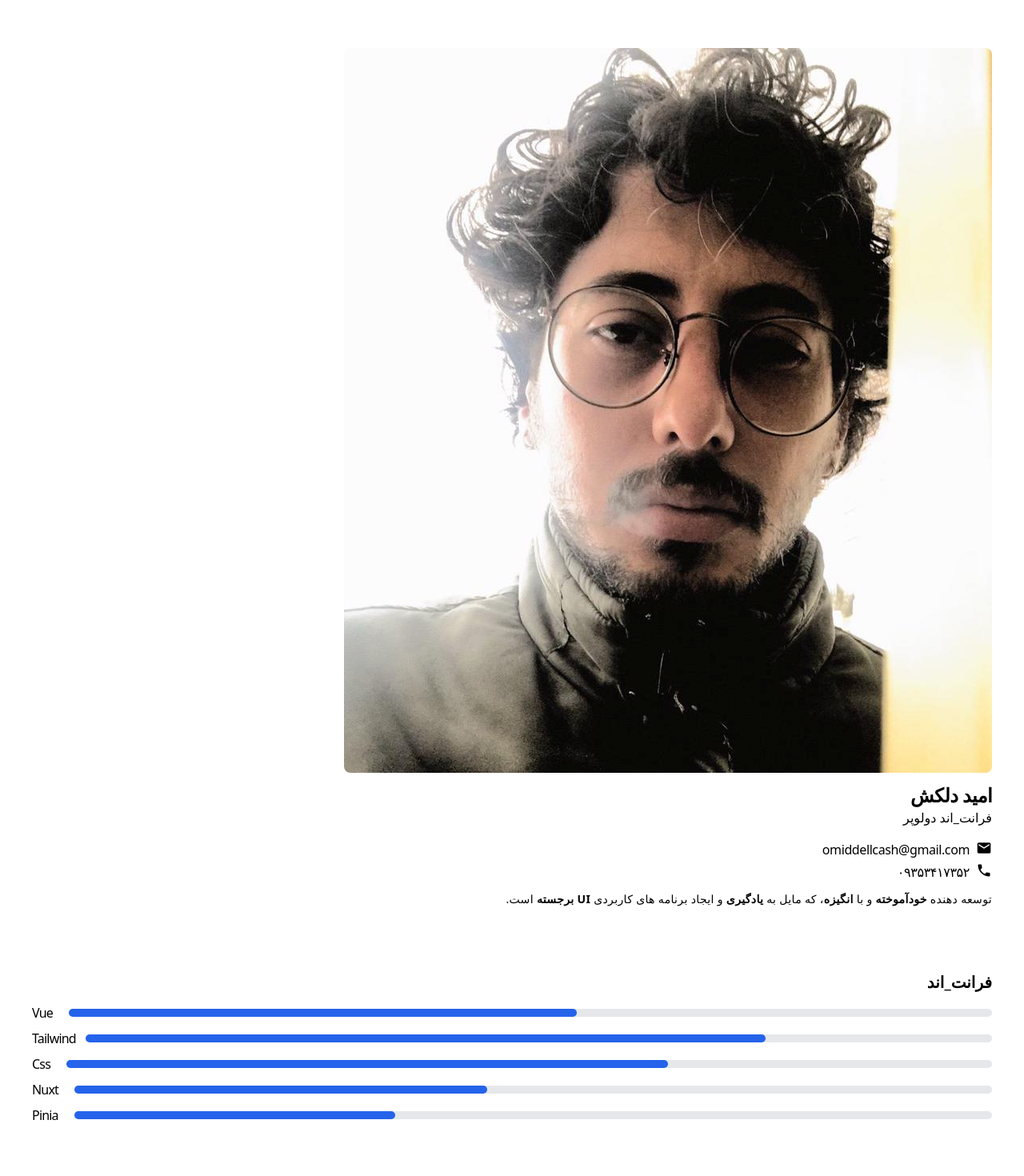
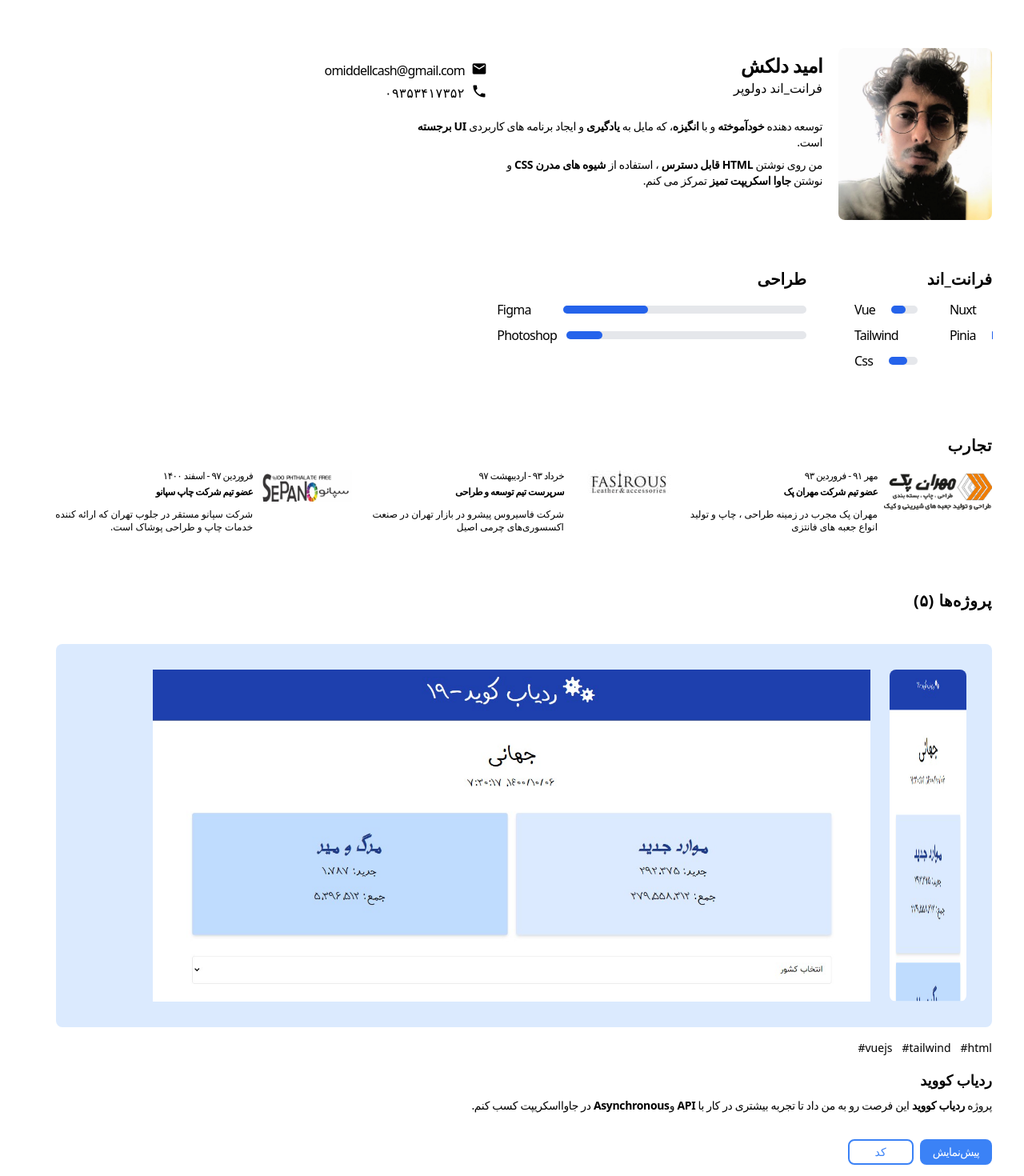
Before and after one commit to Dellcash/I-am-Dellcash, a Vue app: page / in a window 1280 px wide. Shown: the top 1470 px of the page at 80% size. Built offline with nearby package versions, Linux system fonts and the light colour scheme; the HTML template or start-up script is replaced by a standard one.

Commit message:
medium layout

```diff
--- a/src/components/Portfolio.vue
+++ b/src/components/Portfolio.vue
@@ -9,7 +9,7 @@ import Footer from "./layout/Footer.vue";
 </script>
 
 <template>
-	<section class="space-y-10 mb-1 mt-10">
+	<section class="space-y-10 mb-1 mt-10 sm:space-y-5">
 		<Card />
 		<Progress />
 		<Exp />
--- a/src/components/layout/Card.vue
+++ b/src/components/layout/Card.vue
@@ -16,32 +16,45 @@ const info = ref([
 </script>
 
 <template>
-	<section class="p-5 m-5 bg-white rounded-lg">
-		<img src="../../assets/images/dellcash.png" alt="photo of me" class="rounded-lg" />
-		<div class="pt-3 space-y-3">
+	<section class="p-5 m-5 bg-white rounded-lg sm:flex">
+		<img
+			src="../../assets/images/dellcash.png"
+			alt="photo of me"
+			class="rounded-lg sm:w-48"
+		/>
+		<div class="pt-3 space-y-3 sm:pr-5 sm:pt-0">
+			<div class="space-y-3 sm:flex sm:items-center sm:pb-2 sm:justify-between">
 				<div>
 					<h1 class="text-2xl font-bold tracking-tight">امید دلکش</h1>
 					<h4 class="sub-text">فرانت‌_اند دولوپر</h4>
 				</div>
 				<div class="info">
 					<div v-for="inf in info" :key="inf">
-					<h4 class="flex items-end">
+						<h4 class="flex items-end sub-text">
 							<span class="pl-2 text-xl material-icons">{{ inf.icon }}</span
 							><a
 								:href="inf.href"
 								target="_blank"
-							class="tracking-tight hover:text-black"
+								class="tracking-tight sm:tracking-tighter hover:text-black"
 								>{{ inf.title }}</a
 							>
 						</h4>
 					</div>
 				</div>
-			<div class="text-sm sub-text">
-				<p class="w-5/6 tracking-wide">
+			</div>
+			<div
+				class="tracking-wide sm:tracking-tight text-sm sm:space-y-2 sub-text"
+			>
+				<p class="w-5/6">
 					<!-- من <strong>جونیور</strong> دولوپر هستم. <br> -->
 					توسعه دهنده <strong>خود‌آموخته</strong> و با <strong>انگیزه</strong>،
 					که مایل به <strong>یادگیری</strong> و ایجاد برنامه های کاربردی
 					<strong>UI برجسته</strong> است.
+				</p>
+				<p class="hidden sm:block w-4/6">
+					من روی نوشتن <strong>HTML قابل دسترس</strong> ، استفاده از
+					<strong>شیوه های مدرن CSS</strong> و نوشتن
+					<strong>جاوا اسکریپت تمیز</strong> تمرکز می کنم.
 				</p>
 			</div>
 		</div>
@@ -49,7 +62,7 @@ const info = ref([
 </template>
 
 <style scoped>
-/* .info div:last-child h4 a {
-	letter-spacing: .5px;
-} */
+.info div:last-child h4 a {
+	letter-spacing: 0.5px;
+}
 </style>
--- a/src/components/layout/Exp.vue
+++ b/src/components/layout/Exp.vue
@@ -35,11 +35,11 @@ const experience = ref([
 <template>
 	<section class="p-5 m-5 bg-white rounded-lg">
 		<h1 class="text-xl font-bold tracking-wide">تجارب</h1>
-		<div class="exp">
-			<div v-for="exp in experience" :key="exp" class="">
-				<div class="flex items-center space-y-7">
-					<a :href="exp.href" target="_blank" class="w-60"
-						><img :src="exp.src" alt="company logo" class="pl-5 mb-7"
+		<div class="exp sm:flex">
+			<div v-for="exp in experience" :key="exp" class="sm:w-1/3">
+				<div class="flex items-center space-y-7 sm:space-y-0 sm:items-start sm:mt-4">
+					<a :href="exp.href" target="_blank" class="w-60 sm:w-48"
+						><img :src="exp.src" alt="company logo" class="pl-5 mb-7 sm:pl-2 sm:mb-10"
 					/></a>
 					<div>
 						<h4 class="pb-1 text-xs tracking-tighter sub-text">
--- a/src/components/layout/Progress.vue
+++ b/src/components/layout/Progress.vue
@@ -1,42 +1,131 @@
 <template>
-	<div dir="ltr" class="p-5 m-5 bg-white rounded-lg">
-		<h1 style="direction: rtl" class="text-xl font-bold mb-3">فرانت_اند</h1>
-		<div class="space-y-2 tracking-tighter">
+	<div class="lg:flex lg:items-start">
+		<section dir="ltr" class="p-5 m-5 bg-white rounded-lg sm:mt-0">
+			<h1 style="direction: rtl" class="mb-3 text-xl font-bold">فرانت_اند</h1>
+			<div
+				class="space-y-2 tracking-tighter sm:flex sm:items-start sm:space-y-0 sm:space-x-10"
+			>
+				<div class="space-y-2 sm:w-1/2">
 					<!-- Vue -->
 					<div class="flex items-center justify-between space-x-5">
 						<h3>Vue</h3>
-				<div class="w-full bg-gray-200 rounded-full h-2.5 dark:bg-gray-700 w-3/4">
-					<div class="bg-blue-600 h-2.5 rounded-full" style="width: 55%"></div>
+						<div
+							class="
+								w-full
+								bg-gray-200
+								rounded-full
+								h-2.5
+								dark:bg-gray-700
+								w-3/4
+							"
+						>
+							<div
+								class="bg-blue-600 h-2.5 rounded-full"
+								style="width: 55%"
+							></div>
 						</div>
 					</div>
 					<!-- Tailwind -->
 					<div class="flex items-center space-x-3">
-				<h3>Tailwind</h3>
+						<h3 class="sm:pr-3">Tailwind</h3>
 						<div class="w-full bg-gray-200 rounded-full h-2.5 dark:bg-gray-700">
-					<div class="bg-blue-600 h-2.5 rounded-full" style="width: 75%"></div>
+							<div
+								class="bg-blue-600 h-2.5 rounded-full"
+								style="width: 75%"
+							></div>
 						</div>
 					</div>
 					<!-- Css -->
-			<div class="flex items-center space-x-5 justify-between">
+					<div class="flex items-center justify-between space-x-5">
 						<h3>Css</h3>
-				<div class="w-full bg-gray-200 rounded-full h-2.5 dark:bg-gray-700 w-3/4">
-					<div class="bg-blue-600 h-2.5 rounded-full" style="width: 65%"></div>
+						<div
+							class="
+								w-full
+								bg-gray-200
+								rounded-full
+								h-2.5
+								dark:bg-gray-700
+								w-3/4
+							"
+						>
+							<div
+								class="bg-blue-600 h-2.5 rounded-full"
+								style="width: 65%"
+							></div>
 						</div>
 					</div>
+				</div>
+				<div class="space-y-2 sm:w-1/2">
 					<!-- Nuxt -->
 					<div class="flex items-center justify-between space-x-5">
 						<h3>Nuxt</h3>
-				<div class="w-full bg-gray-200 rounded-full h-2.5 dark:bg-gray-700 w-3/4">
-					<div class="bg-blue-600 h-2.5 rounded-full" style="width: 45%"></div>
+						<div
+							class="
+								w-full
+								bg-gray-200
+								rounded-full
+								h-2.5
+								dark:bg-gray-700
+								w-3/4
+							"
+						>
+							<div
+								class="bg-blue-600 h-2.5 rounded-full"
+								style="width: 45%"
+							></div>
 						</div>
 					</div>
 					<!-- Pinia -->
 					<div class="flex items-center justify-between space-x-5">
 						<h3>Pinia</h3>
-				<div class="w-full bg-gray-200 rounded-full h-2.5 dark:bg-gray-700 w-3/4">
-					<div class="bg-blue-600 h-2.5 rounded-full" style="width: 35%"></div>
+						<div
+							class="
+								w-full
+								bg-gray-200
+								rounded-full
+								h-2.5
+								dark:bg-gray-700
+								w-3/4
+							"
+						>
+							<div
+								class="bg-blue-600 h-2.5 rounded-full"
+								style="width: 35%"
+							></div>
 						</div>
 					</div>
 				</div>
 			</div>
+		</section>
+		<section
+			dir="ltr"
+			class="hidden p-5 m-5 bg-white rounded-lg lg:block sm:mt-0 sm:mr-0 sm:w-1/3"
+		>
+			<h1 style="direction: rtl" class="mb-3 text-xl font-bold">طراحی</h1>
+			<div class="space-y-2 tracking-tighter">
+				<!-- Figma -->
+				<div class="flex items-center justify-between space-x-5">
+					<h3 class="pr-5">Figma</h3>
+					<div
+						class="w-full bg-gray-200 rounded-full h-2.5 dark:bg-gray-700 w-28"
+					>
+						<div
+							class="bg-blue-600 h-2.5 rounded-full"
+							style="width: 35%"
+						></div>
+					</div>
+				</div>
+				<!-- Photoshop -->
+				<div class="flex items-center space-x-3">
+					<h3>Photoshop</h3>
+					<div class="w-full bg-gray-200 rounded-full h-2.5 dark:bg-gray-700">
+						<div
+							class="bg-blue-600 h-2.5 rounded-full"
+							style="width: 15%"
+						></div>
+					</div>
+				</div>
+			</div>
+		</section>
+	</div>
 </template>
--- a/src/components/layout/Projects.vue
+++ b/src/components/layout/Projects.vue
@@ -89,21 +89,21 @@ const projects = ref([
 			:pagination="{
 				dynamicBullets: true,
 			}"
-			class="mySwiper cursor-pointer"
+			class="cursor-pointer mySwiper"
 		>
 			<swiper-slide
 				v-for="project in projects"
 				:key="project"
-				class="p-5 mx-5 bg-white rounded-lg sp mb-7"
+				class="p-5 mx-5 bg-white rounded-lg sp mb-7 sm:mb-2"
 			>
 				<!-- project images -->
-				<div class="flex w-full p-4 mb-4 bg-blue-100 rounded-lg">
+				<div class="flex w-full p-4 mb-4 bg-blue-100 rounded-lg sm:p-8">
 					<img
 						:src="project.mobile"
 						alt="mobile view"
-						class="w-10 rounded-lg"
+						class="w-10 rounded-lg sm:w-24"
 					/>
-					<img :src="project.desktop" alt="desktop view" class="w-48 pr-2" />
+					<img :src="project.desktop" alt="desktop view" class="w-48 pr-2 sm:w-5/6 sm:pr-6" />
 				</div>
 				<!-- details -->
 				<div>
@@ -147,4 +147,9 @@ const projects = ref([
 .sp {
 	width: 88.5% !important;
 }
+@media (min-width: 640px) {
+	.sp {
+		width: 94.5% !important;
+	}
+}
 </style>
```
Lines whose indentation alone changed are shown as unchanged.
